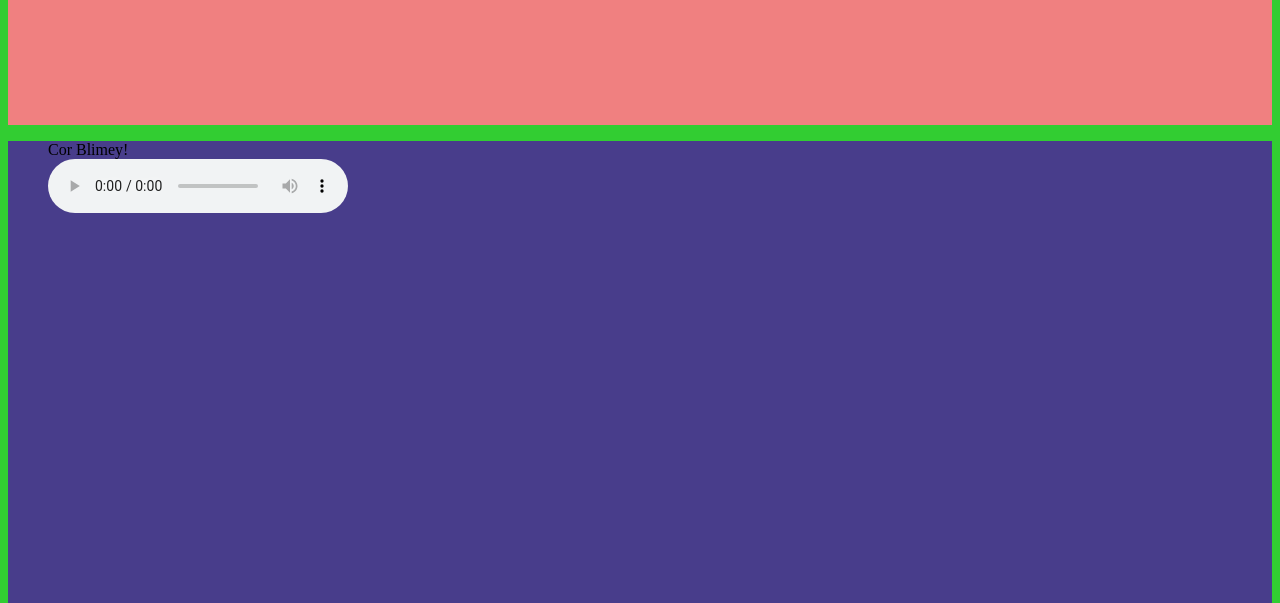
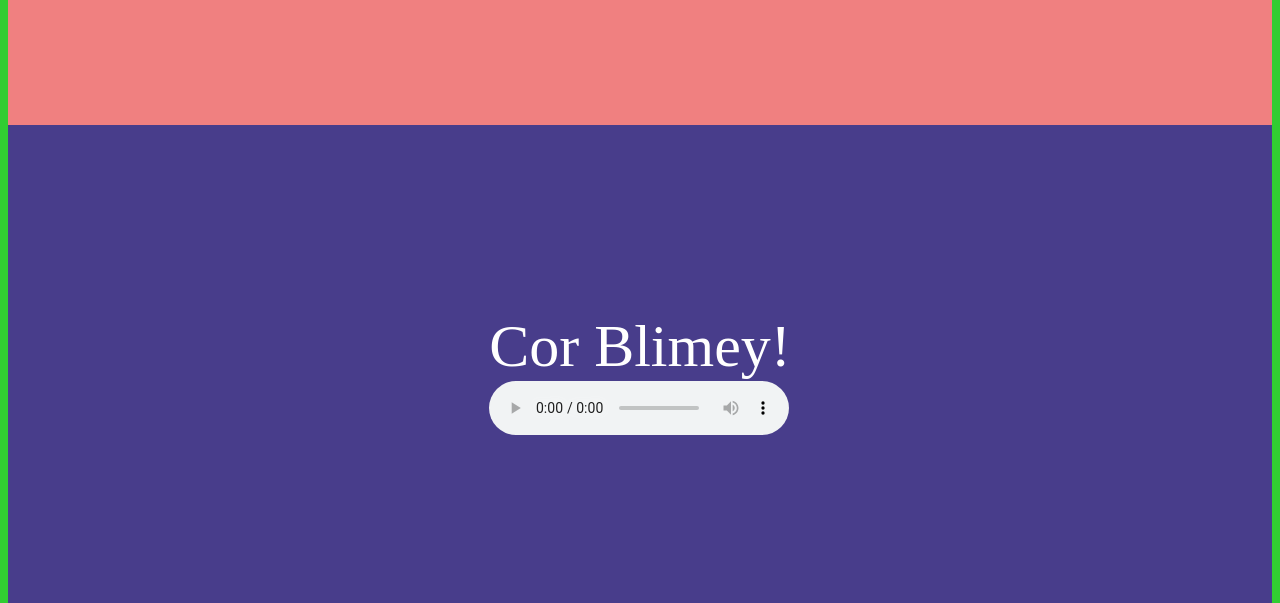
Before and after one commit to Ethanh0/flexbox-rundown, a plain HTML site: page index.html in a window 1280 px wide. Shown: the part 1820-2423 px from the top of the page. Drawn offline with Linux system fonts and the light colour scheme.

Commit message:
cor blimey

```diff
--- a/index.html
+++ b/index.html
@@ -65,7 +65,7 @@
             <div class="section-four">
 
                 <figure>
-                    <figcaption>Cor Blimey!</figcaption>
+                    <figcaption class="figcaption">Cor Blimey!</figcaption>
                     <audio
                         controls src="audio/corblimeygovernorfnl.m4a">
                             Your browser does not support the
--- a/styles.css
+++ b/styles.css
@@ -67,7 +67,9 @@ header {
 .section-three {
     background-color: lightcoral;
     height: 800px;
-
+    display: flex;
+    align-items: center;
+    justify-content: center;
 }
 
 iframe {
@@ -81,6 +83,9 @@ iframe {
 .section-four {
     background-color: darkslateblue;
     height: 500px;
+    display: flex;
+    align-items: center;
+    justify-content: center;
 
 }
 
@@ -122,3 +127,11 @@ li {
     border-radius: 10px;
     background-color: aliceblue;
 }
+
+.figcaption {
+    font-family:'Lucida Sans', 'Lucida Sans Regular', 'Lucida Grande', 'Lucida Sans Unicode', Geneva, Verdana, sans-serif
+    text-align: center;
+    font-size: 60px;
+    color: white;
+
+}
```
